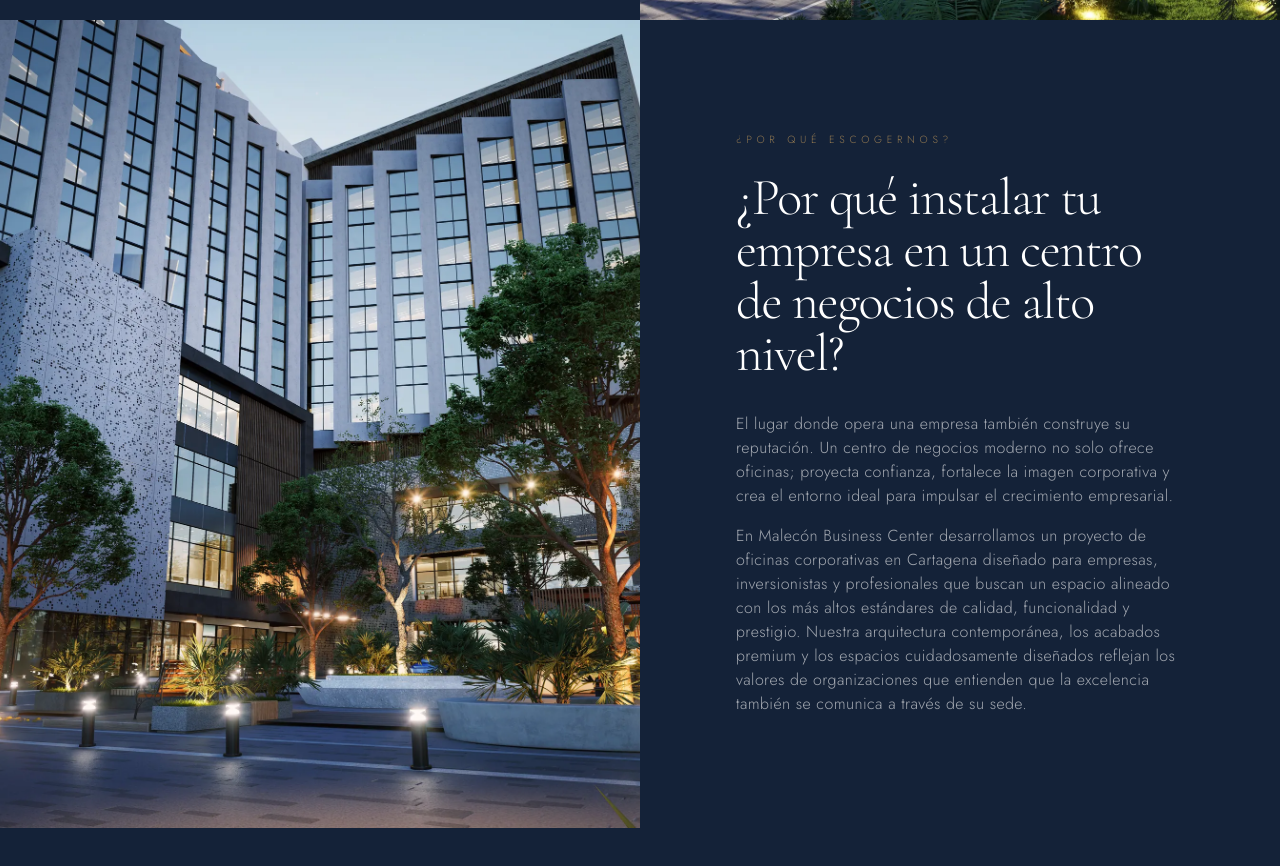
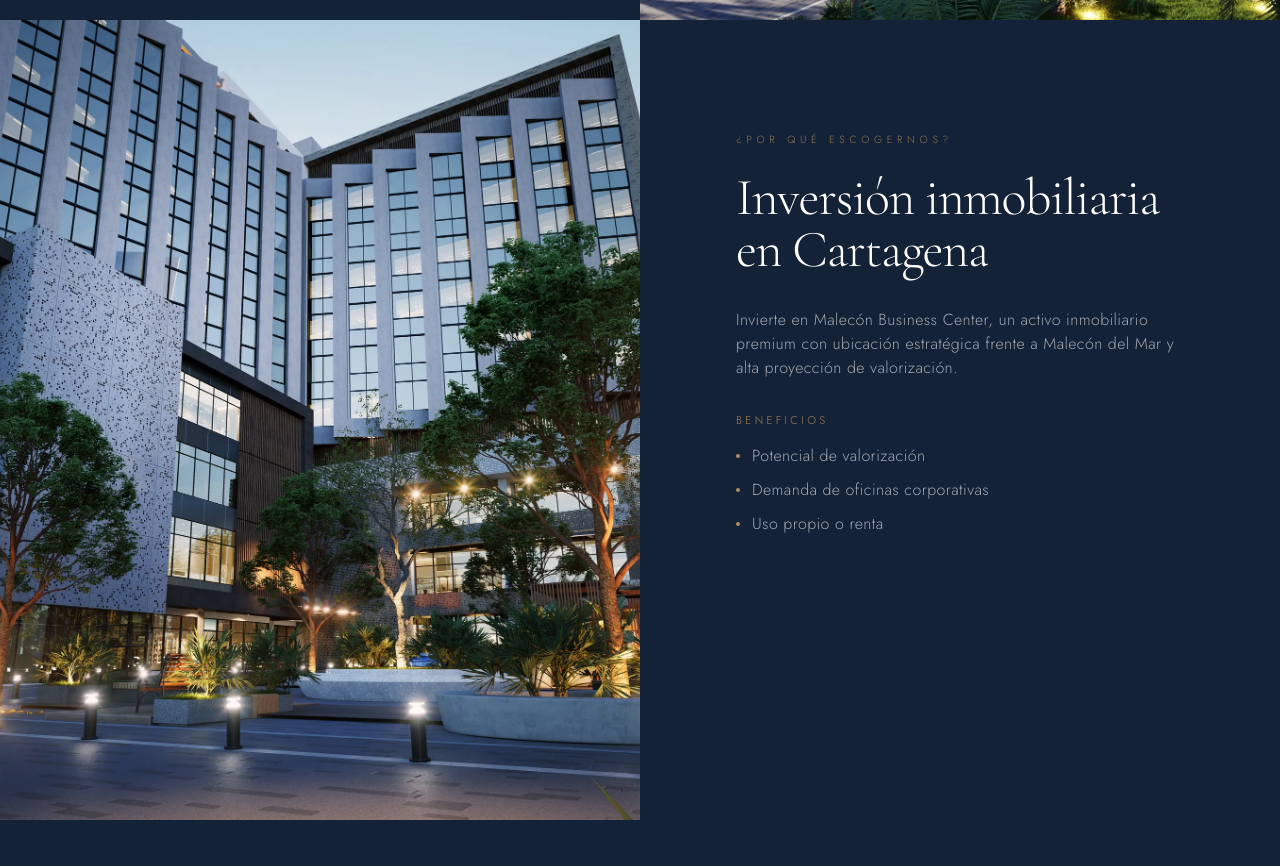
Before and after one commit to jerdiaz/malecon-residences, a Next.js app: page / in a window 1280 px wide. Shown: the part 2380-3246 px from the top of the page. Built offline with nearby package versions, Linux system fonts and the light colour scheme.

Commit message:
Por que escogernos: nuevo copy de inversion con lista de beneficios

```diff
--- a/src/app/page.tsx
+++ b/src/app/page.tsx
@@ -39,10 +39,16 @@ export default function Home() {
         <StoryBlock
           id="porque"
           kicker="¿Por qué escogernos?"
-          title="¿Por qué instalar tu empresa en un centro de negocios de alto nivel?"
-          body={`El lugar donde opera una empresa también construye su reputación. Un centro de negocios moderno no solo ofrece oficinas; proyecta confianza, fortalece la imagen corporativa y crea el entorno ideal para impulsar el crecimiento empresarial.
-
-En Malecón Business Center desarrollamos un proyecto de oficinas corporativas en Cartagena diseñado para empresas, inversionistas y profesionales que buscan un espacio alineado con los más altos estándares de calidad, funcionalidad y prestigio. Nuestra arquitectura contemporánea, los acabados premium y los espacios cuidadosamente diseñados reflejan los valores de organizaciones que entienden que la excelencia también se comunica a través de su sede.`}
+          title="Inversión inmobiliaria en Cartagena"
+          body="Invierte en Malecón Business Center, un activo inmobiliario premium con ubicación estratégica frente a Malecón del Mar y alta proyección de valorización."
+          bullets={{
+            label: "Beneficios",
+            items: [
+              "Potencial de valorización",
+              "Demanda de oficinas corporativas",
+              "Uso propio o renta",
+            ],
+          }}
           image="/images/renders/fachada-nocturna.webp"
           imagePos="left"
         />
--- a/src/components/StoryBlock.tsx
+++ b/src/components/StoryBlock.tsx
@@ -11,6 +11,8 @@ interface StoryBlockProps {
   kicker: string;
   title: string;
   body: string;
+  /** Lista opcional bajo el cuerpo. `label` encabeza los ítems. */
+  bullets?: { label: string; items: string[] };
   image: string;
   /** Posición de la imagen respecto al texto */
   imagePos?: "left" | "right";
@@ -22,6 +24,7 @@ export default function StoryBlock({
   kicker,
   title,
   body,
+  bullets,
   image,
   imagePos = "right",
   cta,
@@ -67,8 +70,32 @@ export default function StoryBlock({
               </div>
             </Reveal>
 
+            {bullets && (
+              <Reveal delay={750} variant="fade-up">
+                <div className="mt-8">
+                  <p className="mb-4 text-[0.7rem] font-light uppercase tracking-[0.3em] text-bronze/90">
+                    {bullets.label}
+                  </p>
+                  <ul className="space-y-2.5">
+                    {bullets.items.map((item) => (
+                      <li
+                        key={item}
+                        className="flex items-start gap-3 text-sm font-light leading-relaxed tracking-wide text-white/60 sm:text-base"
+                      >
+                        <span
+                          aria-hidden
+                          className="mt-2.5 h-1 w-1 shrink-0 rounded-full bg-bronze"
+                        />
+                        {item}
+                      </li>
+                    ))}
+                  </ul>
+                </div>
+              </Reveal>
+            )}
+
             {cta && (
-              <Reveal delay={850}>
+              <Reveal delay={950}>
                 <button
                   onClick={() => scrollToSection(cta.sectionId)}
                   className="group mt-10 flex items-center gap-4 border border-white/20 px-8 py-4 text-[0.7rem] font-light uppercase tracking-[0.25em] text-white/80 transition-all duration-500 ease-silk hover:border-bronze hover:text-champagne"
```
